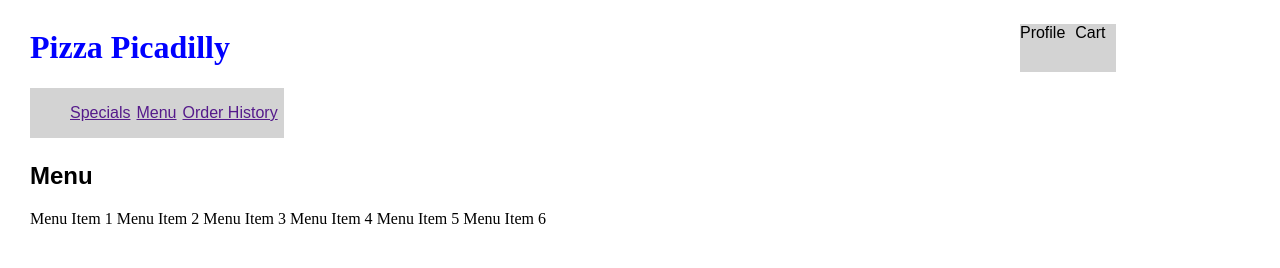
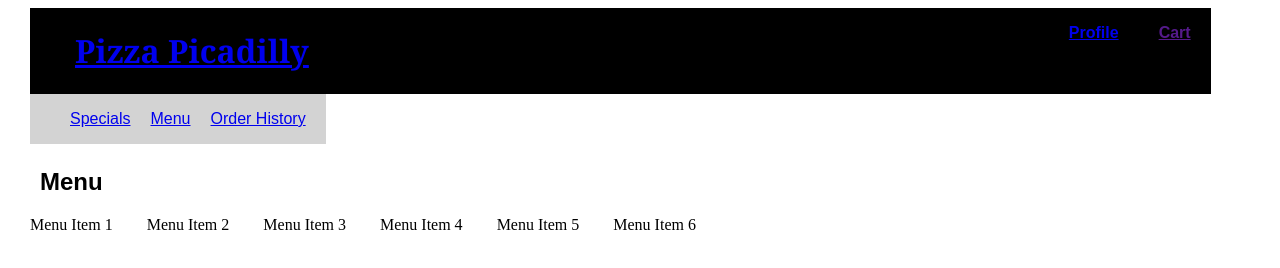
Before and after one commit to d2rd/98-Pizza, a website: page frontend_ui/menu.html in a window 1280 px wide. Drawn offline with Linux system fonts and the light colour scheme.

Commit message:
final ui for project

```diff
--- a/frontend_ui/menu.html
+++ b/frontend_ui/menu.html
@@ -8,11 +8,11 @@
   <body>
     <div class="head">
   <div>
-    <h1>Pizza Picadilly</h1>
+    <h1><a href="specials.html">Pizza Picadilly</a></h1>
   </div>
   <ul>
-    <li class="profile">Profile</li>
-    <li class="profile">Cart</li>
+    <li class="profile"><a href="index.html">Profile</a></li>
+    <li class="profile"><a href="">Cart</a></li>
   </ul>
   <br>
   </div>
@@ -21,9 +21,9 @@
 
     <nav>
       <ul>
-        <li><a href="">Specials</a></li>
-        <li><a href="">Menu</a></li>
-        <li><a href="">Order History</a></li>
+        <li><a href="specials.html">Specials</a></li>
+        <li><a href="menu.html">Menu</a></li>
+        <li><a href="orderhistory.html">Order History</a></li>
       </ul>
     </nav>
 
--- a/frontend_ui/styles.css
+++ b/frontend_ui/styles.css
@@ -4,13 +4,15 @@ body {
 }
 
 h1 {
-  font-family: 'Georgia' serif;
-  color: blue;
-  padding-right: 750px;
+  font-family: Georgia, serif;
+  color: darkred;
+  padding-right: 700px;
+  padding-left: 45px;
 }
 
 h2 {
   font-family: sans-serif;
+  padding-left: 10px;
 }
 
 h3 {
@@ -31,9 +33,9 @@ form {
 nav {
   list-style: none;
   display: inline-block;
-  background-color: lightgrey;
   color: black;
   font-family: sans-serif;
+  background-color: lightgrey;
 }
 
 ul {
@@ -46,8 +48,7 @@ li {
   list-style: none;
   display: inline-block;
   float: left;
-  padding-right: 6px;
-  background-color: lightgrey;
+  padding-right: 20px;
 }
 
 #special-items {
@@ -64,21 +65,27 @@ li {
 
 .special-items {
   display: inline-block;
+  padding-right: 30px;
+  font-family: sans-serif;
 }
 
 .menu-items {
   display: inline-block;
+  padding-right: 30px;
 }
 
 .order-history {
   display: inline-block;
+  padding-right: 30px;
 }
 
 .profile {
   float: right;
   font-family: sans-serif;
-  padding-right: 10px;
+  padding-left: 20px;
   display: inline-block;
+  color: white;
+  font-weight: bold;
 }
 
 .head {
@@ -86,4 +93,5 @@ li {
   display: inline-flex;
   flex-direction: row;
   justify-content: space-between;
+  background-color: black;
 }
```
Also changed, not shown: frontend_ui/index.html (+6 -6 lines), frontend_ui/orderhistory.html (+6 -6 lines), frontend_ui/specials.html (+3 -3 lines).
